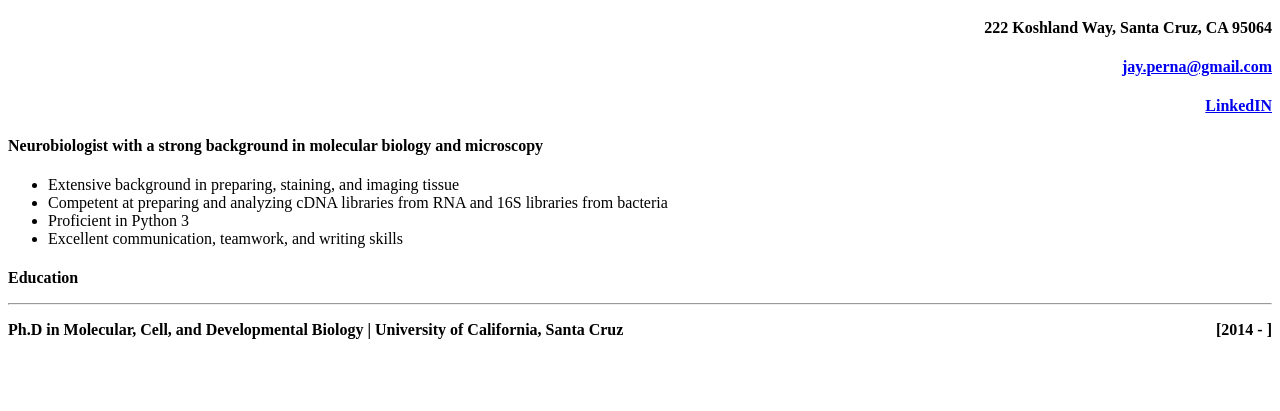
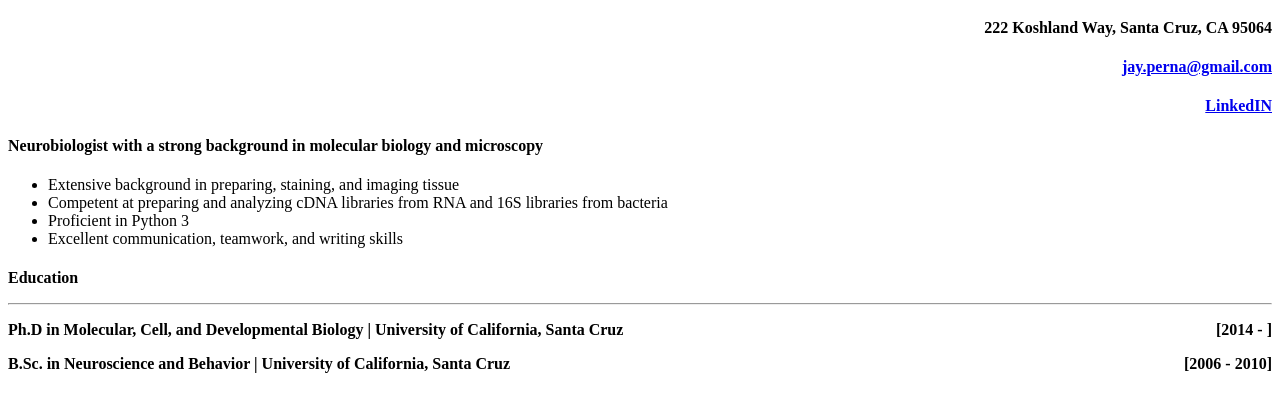
Before and after one commit to jayperna/jayperna.github.io, a plain HTML site: page index.html in a window 1280 px wide. Shown: the part 61-472 px from the top of the page. Drawn offline with Linux system fonts and the light colour scheme.

Commit message:
update index

```diff
--- a/index.html
+++ b/index.html
@@ -30,10 +30,18 @@
 	<section>
 		<h4 class='headline'> Education </p>
 		<hr>
+
 		<p style = 'test-align:left;'>
 			<b> Ph.D in Molecular, Cell, and Developmental Biology </b> | University of California, Santa Cruz
-			<span style = 'float:right;'>
+			<span style = 'float: right;'>
 				[2014 - ]
+			</span>
+		</p>
+
+		<p style= "test-align:left;">
+			<b> B.Sc. in Neuroscience and Behavior </b> | University of California, Santa Cruz
+			<span style = 'float: right;'>
+				[2006 - 2010]
 			</span>
 		</p>
 
```
